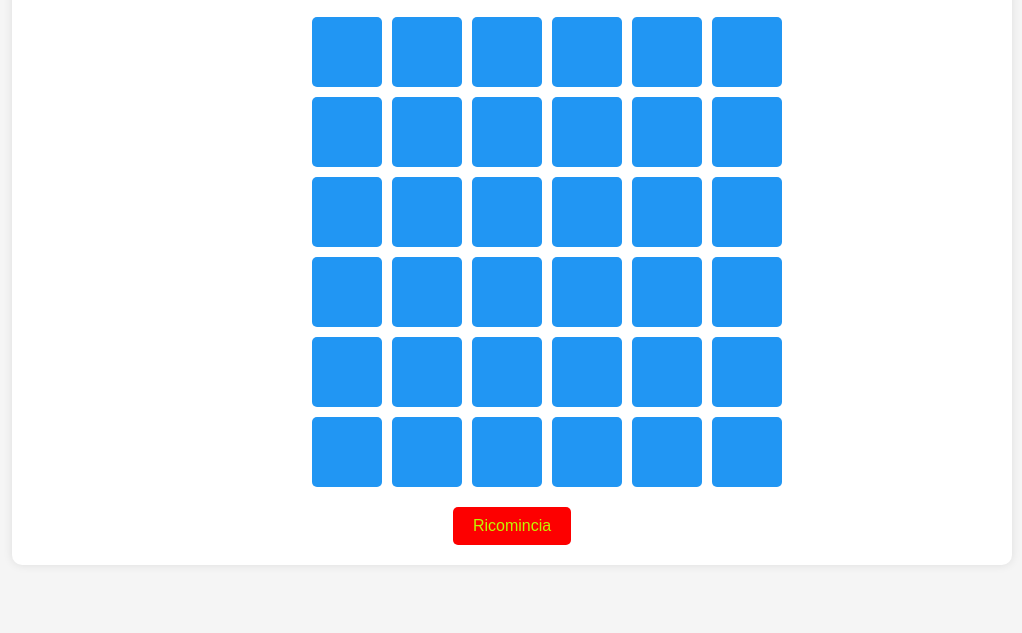
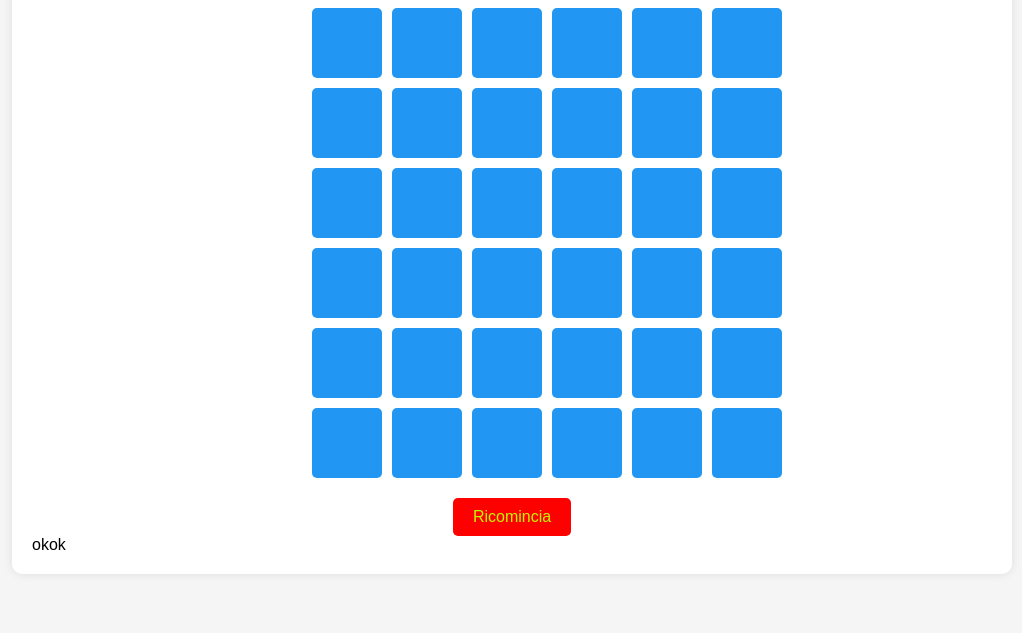
Before and after one commit to simoneimberti/Imberti_memory, a plain HTML site: page index.html in a window 1280 px wide. Shown: the part 167-800 px from the top of the page, without its empty margins (128-1150 px from the left). Drawn offline with Linux system fonts and the light colour scheme.

Commit message:
Update index.html

```diff
--- a/index.html
+++ b/index.html
@@ -18,6 +18,7 @@
             <div class="game" id="game-board"></div>
         </div>
         <button class="restart-btn" id="restart">Ricomincia</button>
+        okok
         <button id="reveal-button">🔍</button>
 
     </div>
```
